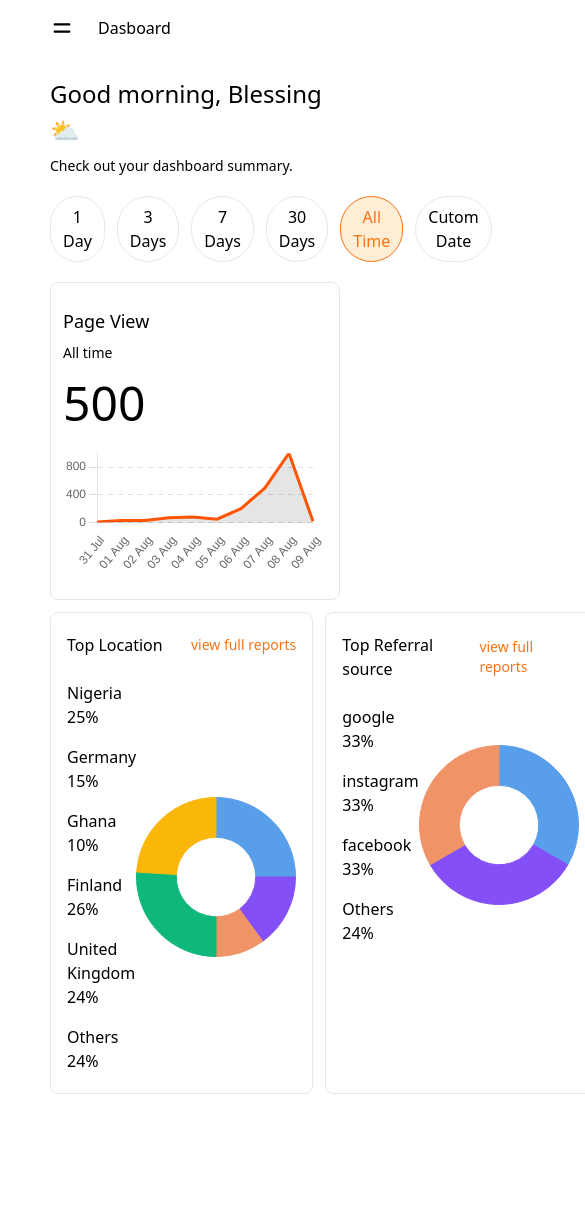
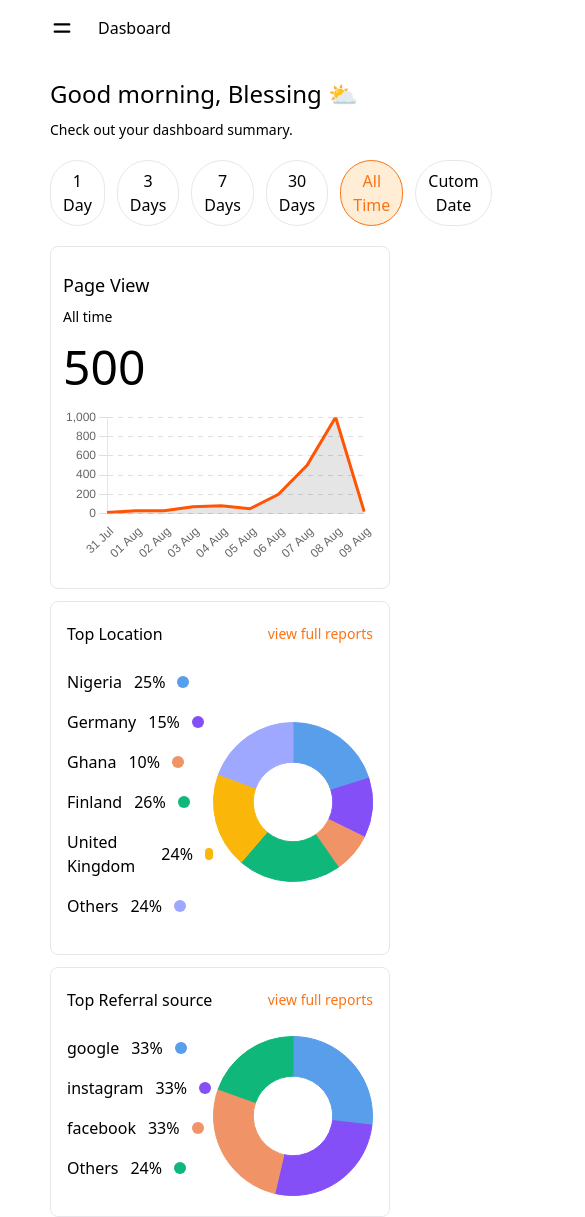
Before and after one commit to KcPele/interview-test, a React (Create React App) app: page / in a window 390 px wide. Shown: the whole page, 585 px wide, since content can reach past the window. Before the commit the page ends 1094 px from the top, so only its background shows below. Built offline with nearby package versions, Linux system fonts and the light colour scheme.

Commit message:
done for now

```diff
--- a/src/App.tsx
+++ b/src/App.tsx
@@ -4,7 +4,7 @@ import {Main, Sidebar} from "./containers"
 
 const App = () => {
   return (
-    <div className="flex ">
+    <div className="flex w-[100%]">
       <Sidebar />
       <Main />
     </div>
--- a/src/compoents/DoughtnutGraph.tsx
+++ b/src/compoents/DoughtnutGraph.tsx
@@ -31,28 +31,31 @@ const DoughtnutGraph: React.FC<Props> = ({ pieData, title }) => {
         '#844FF6',
         '#F09468',
         '#0FB77A',
-        '#FAB70A'
+        '#FAB70A',
+        '#9FA8FF'
       ]
     const data = {
-        labels: pieData.map(val => (val.country ? val.country : val.source)) ,
+        labels: [...pieData.map(val => (val.country ? val.country : val.source)), "others"] ,
         datasets: [
           {
             label: '# of Votes',
-            data: pieData.map(val => (val.percent)),
+            data: [...pieData.map(val => (val.percent)), 24],
             backgroundColor,
             borderColor: [
               '#599EEA',
               '#844FF6',
               '#F09468',
               '#0FB77A',
-              '#FAB70A'
+              '#FAB70A',
+              '#9FA8FF'
               ],
               borderWidth: 1,
           },
         ],
       };
+      console.log(`bg-[${backgroundColor[0]}]`)
   return (
-    <div className='border-[1px] w-[500px] px-4 py-5 rounded-lg  border-gray-200'>
+    <div className='border-[1px] w-[100%] lg:max-w-[500px] px-4 py-5 rounded-lg  border-gray-200'>
         <div className='flex items-center justify-between'>
             <h2 text-lg>{title}</h2>
             <a href="#" className='text-orange-500 text-sm' >view full reports</a>
@@ -61,8 +64,8 @@ const DoughtnutGraph: React.FC<Props> = ({ pieData, title }) => {
             <div className='mt-6 flex justify-between items-center'>
 
                 <ul>
-                    {pieData.map(val => (<li className='mb-4'>{val.country}{val.source} {val.percent}%</li>))}
-                    <li>Others <span>24%</span></li>
+                    {pieData.map((val, index) => (<li className='mb-4 flex items-center'>{val.country}{val.source} <span className='mx-3'>{val.percent}%</span> <span className='w-3 h-3 rounded-full' style={{'background': `${backgroundColor[index]}`}}></span></li>))}
+                    <li className='mb-4 flex items-center'>Others <span className='mx-3'>24%</span> <span className='w-3 h-3 rounded-full' style={{'background': `${backgroundColor[pieData.length]}`}}></span></li>
                 </ul>
                 <div className='max-w-[160px]'>
                 <Doughnut data={data}  options={options}/>
--- a/src/compoents/LineGraph.tsx
+++ b/src/compoents/LineGraph.tsx
@@ -78,7 +78,7 @@ import {
       }]
 }
   return (
-    <div className='border-[1px] mt-5 w-full px-3 py-6 rounded-lg  border-gray-200'>
+    <div className='border-[1px] mt-5 w-[100%] px-3 py-6 rounded-lg  border-gray-200'>
         <h2 className='text-lg mb-2'>Page View</h2>
         <p className='text-sm mb-4'>All time</p>
         <p className='text-5xl mb-4'>500</p>
--- a/src/containers/Main.tsx
+++ b/src/containers/Main.tsx
@@ -5,11 +5,11 @@ import data from '../assests/data'
 const Main:React.FC = () => {
 
   return (
-    <div className='px-[50px] md:w-[80%] w-full'>
+    <div className='pl-[50px] md:px-[50px] md:w-[80%] w-[100%]'>
        <Navbar />
         <Header />
         <LineGraph />
-        <div className='flex mt-3 gap-3'>
+        <div className='flex mt-3 gap-3 flex-col lg:flex-row'>
           <DoughtnutGraph pieData={data.top_locations} title="Top Location" />
           <DoughtnutGraph pieData={data.top_sources} title="Top Referral source" />
         </div>
```
